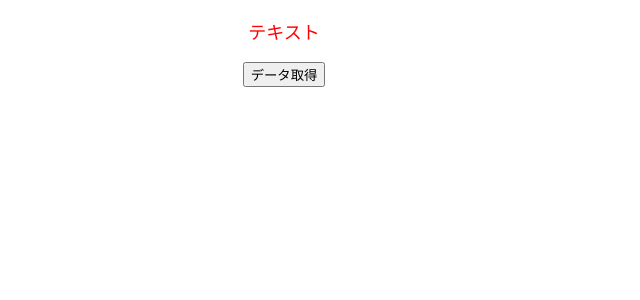
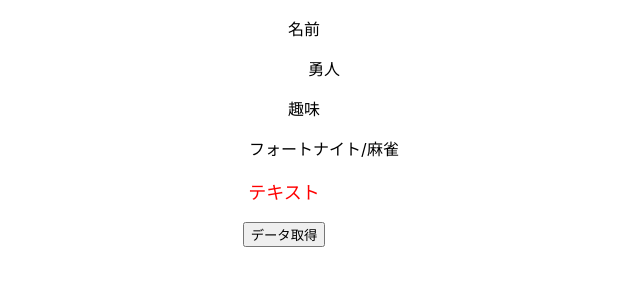
Before and after one commit to hayato-lang/ts-base, a React (Create React App) app: page / in a window 1280 px wide. Shown: the top 300 px of the page, without its empty margins (356-996 px from the left). Built offline with nearby package versions, Linux system fonts and the light colour scheme.

Commit message:
オプショナルチェイニング

```diff
--- a/src/App.tsx
+++ b/src/App.tsx
@@ -4,6 +4,13 @@
 import { Text } from './Text';
 import { Todo } from './Todo';
 import { TodoType } from './types/todo';
+import { User } from './types/user';
+import { UserProfile } from './UserProfile';
+
+const user: User = {
+  name: "勇人",
+  hobbies: ["フォートナイト", "麻雀"]
+}
 
 function App() {
   const [todos, setTodos] = useState<Array<TodoType>>([]);
@@ -14,6 +21,7 @@
   }
   return (
     <div className="App">
+      <UserProfile user={user}/>
       <Text color="red" fontSize='18px'/>
       <button onClick={onClickFetchData}>データ取得</button>
       {todos.map((todo) => (
--- /dev/null
+++ b/src/UserProfile.tsx
@@ -0,0 +1,18 @@
+import { VFC } from "react";
+import { User } from "./types/user";
+
+type Props = {
+  user: User;
+}
+
+export const UserProfile: VFC<Props> = (props) => {
+  const { user } = props;
+  return (
+    <dd>
+      <dl>名前</dl>
+      <dd>{user.name}</dd>
+      <dl>趣味</dl>
+      <dd>{user.hobbies?.join("/")}</dd>
+    </dd>
+  );
+}
--- /dev/null
+++ b/src/types/user.ts
@@ -0,0 +1,4 @@
+export type User = {
+  name: string;
+  hobbies?: Array<string>;
+}
```
